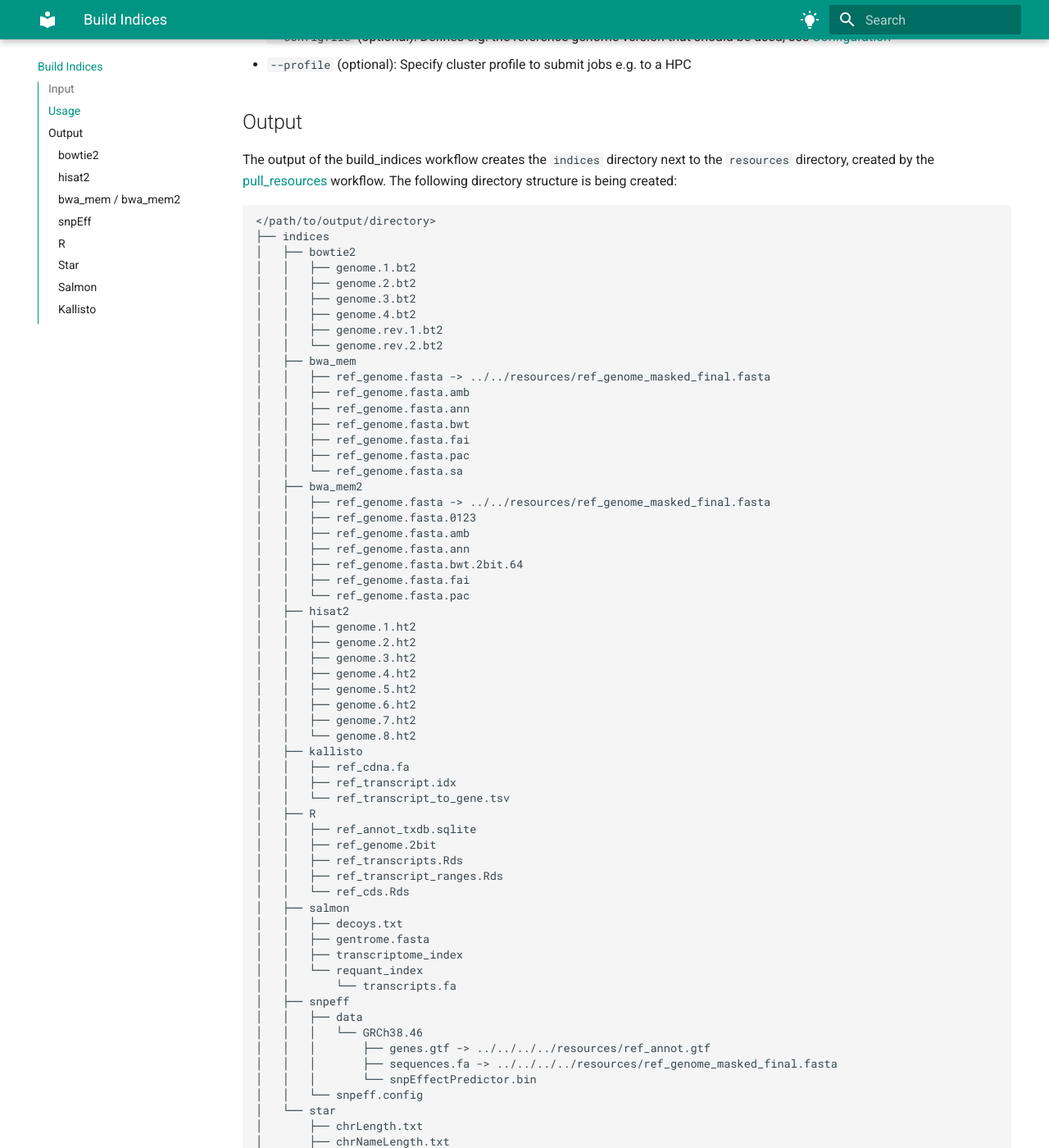
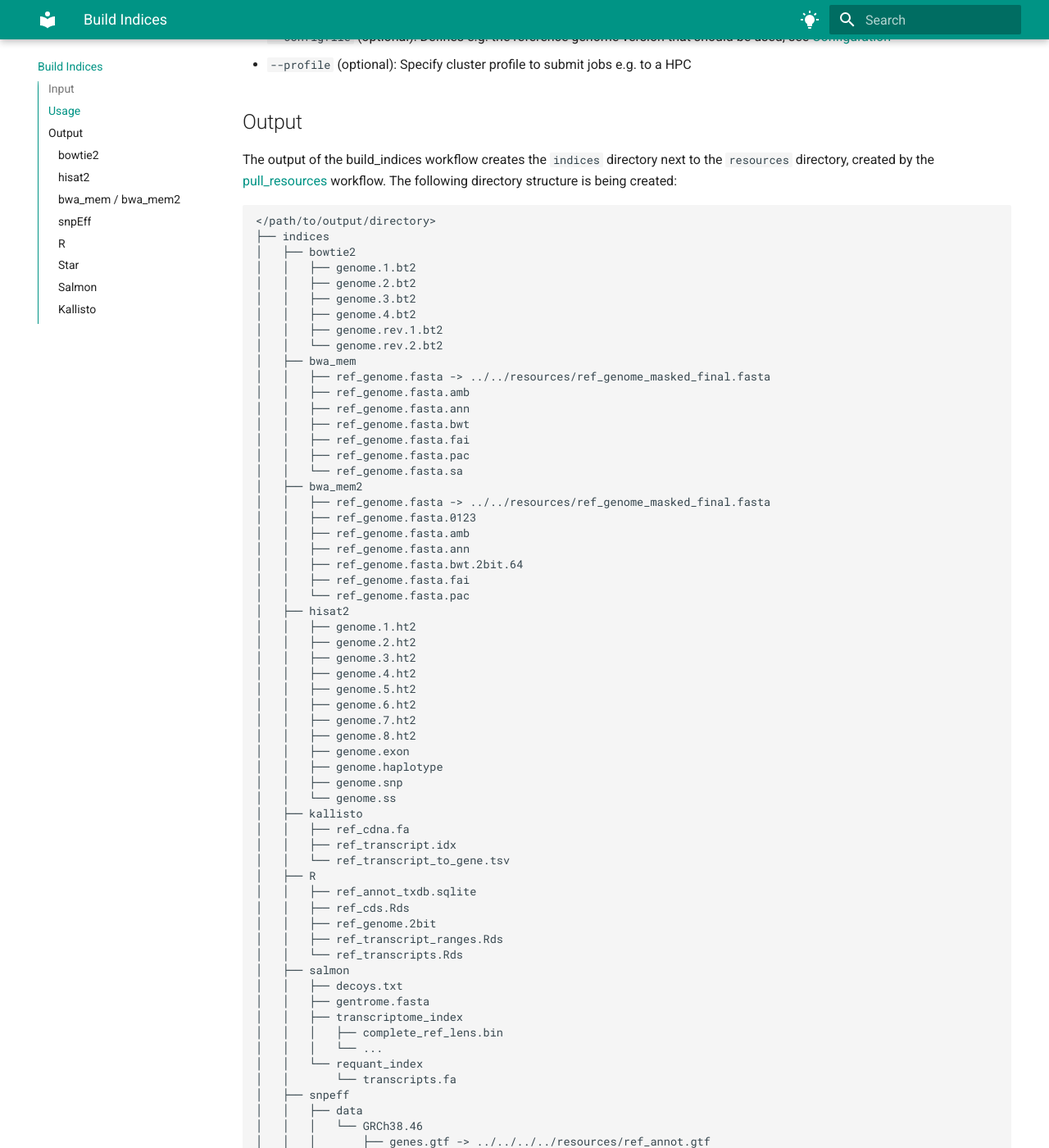
Before and after one commit to TRON-Bioinformatics/oblx, an MkDocs documentation site: the page built from docs/oblx/docs/build_indices.md, in a window 1280 px wide and 1400 px high, scrolled down 1194 px. Shown: the whole window at 82% size. Built offline with MkDocs 1.6.1 and Material for MkDocs 9.7.7, drawn with Linux system fonts in a browser that asks for light colours; some of the changed text lies outside the part shown.

Commit message:
docs: Fix build indices output directory structure

````diff
--- a/docs/oblx/docs/build_indices.md
+++ b/docs/oblx/docs/build_indices.md
@@ -92,21 +92,27 @@ workflow. The following directory structure is being created:
 │   │   ├── genome.5.ht2
 │   │   ├── genome.6.ht2
 │   │   ├── genome.7.ht2
-│   │   └── genome.8.ht2
+│   │   ├── genome.8.ht2
+│   │   ├── genome.exon
+│   │   ├── genome.haplotype
+│   │   ├── genome.snp
+│   │   └── genome.ss
 │   ├── kallisto
 │   │   ├── ref_cdna.fa
 │   │   ├── ref_transcript.idx
 │   │   └── ref_transcript_to_gene.tsv
 │   ├── R
 │   │   ├── ref_annot_txdb.sqlite
+│   │   ├── ref_cds.Rds
 │   │   ├── ref_genome.2bit
-│   │   ├── ref_transcripts.Rds
 │   │   ├── ref_transcript_ranges.Rds
-│   │   └── ref_cds.Rds
+│   │   └── ref_transcripts.Rds
 │   ├── salmon
 │   │   ├── decoys.txt
 │   │   ├── gentrome.fasta
 │   │   ├── transcriptome_index
+│   │   │   ├── complete_ref_lens.bin
+│   │   │   └── ...
 │   │   └── requant_index
 │   │       └── transcripts.fa
 │   ├── snpeff
@@ -179,7 +185,7 @@ snpEff \
     -csvStats <path_to_stats_outcsvfile> \
     -c <path_to_generated_snpeff_config> \
     -nodownload \
-    <release> \
+    <genome_build>.<release> \
     <path_to_vcf_file>
 ```
 
````
